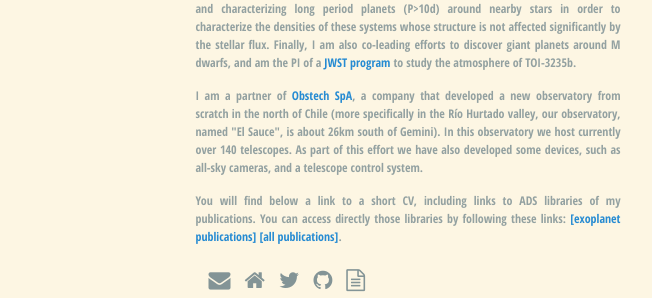
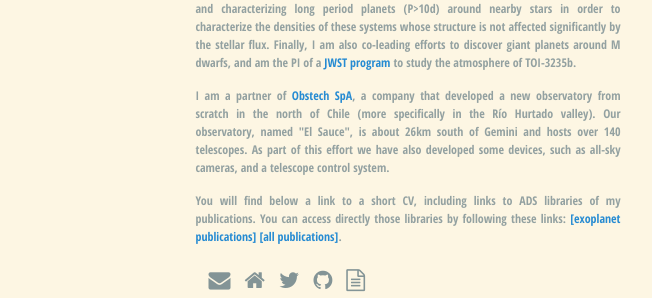
Before and after one commit to andres-jordan/andres-jordan.github.io, a Jekyll site: the page built from research/index.html, in a window 1280 px wide. Shown: the part 476-774 px from the top of the page, without its empty margins (312-964 px from the left). Built offline with Jekyll 4.4.1, drawn with Linux system fonts in a browser that asks for light colours; nearby versions of some CDN libraries.

Commit message:
Update index.html

```diff
--- a/research/index.html
+++ b/research/index.html
@@ -16,7 +16,7 @@ layout: default
          On the characterization front, I am involved in atmospheric studies, and particularly in using transmission spectroscopy to probe the atmospheric composition of transiting exoplanets. I was co-PI of the ACCESS survey which used Magellan@LCO to get transmission spectra for a sample of transiting exoplanets and was a pioneer effort in ground based transmission spectroscopy. I am also very interested as well in discovering and characterizing long period planets (P>10d) around nearby stars in order to characterize the densities of these systems whose structure is not affected significantly by the stellar flux. Finally, I am also co-leading efforts to discover giant planets around M dwarfs, and am the PI of a  <a href="https://www.stsci.edu/jwst/science-execution/program-information?id=3731">JWST program</a> to study the atmosphere of TOI-3235b.
         </p>
         <p>
-          I am a partner of <a href="http://obstech.cl">Obstech SpA</a>, a company that developed a new observatory from scratch in the north of Chile (more specifically in the Río Hurtado valley, our observatory, named "El Sauce", is about 26km south of Gemini). In this observatory we host currently over 140 telescopes. As part of this effort we have also developed some devices, such as all-sky cameras, and a telescope control system.
+          I am a partner of <a href="http://obstech.cl">Obstech SpA</a>, a company that developed a new observatory from scratch in the north of Chile (more specifically in the Río Hurtado valley). Our observatory, named "El Sauce", is about 26km south of Gemini and hosts over 140 telescopes. As part of this effort we have also developed some devices, such as all-sky cameras, and a telescope control system.
         </p>
         <p>
           You will find below a link to a short CV, including links to ADS libraries of my publications. You can access directly those libraries by following these links:
```
